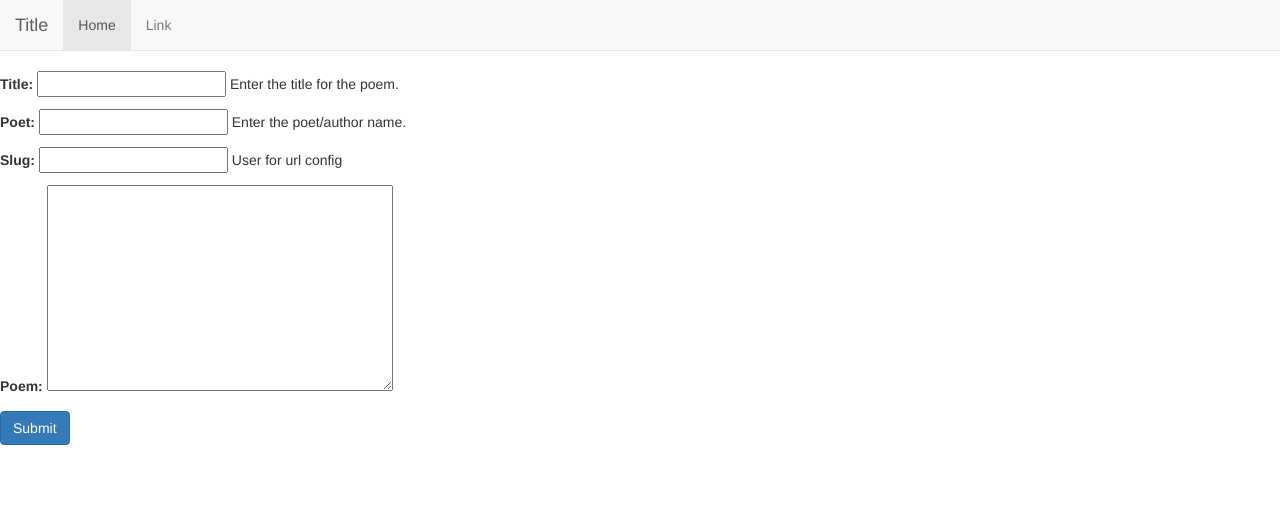
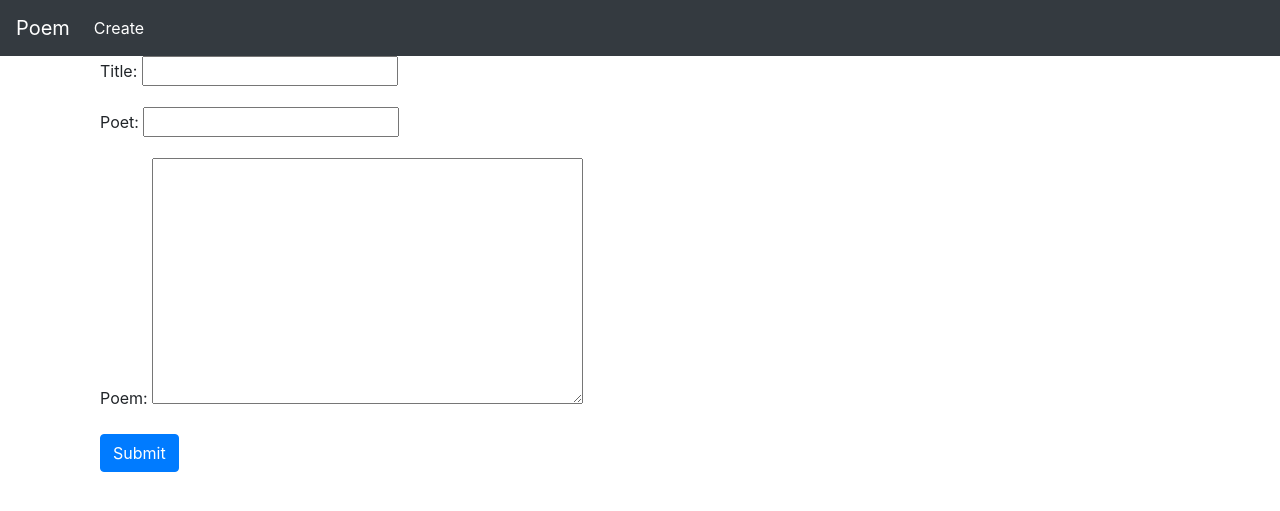
Before and after one commit to Irondev25/Poem, a Django app: page /poem/create/ in a window 1280 px wide. Shown: the top 511 px of the page. Run offline with Django 3.2, Linux system fonts and the light colour scheme; some libraries are stand-ins or nearby versions.

Commit message:
Done Poem

```diff
--- a/poem/poem_app/forms.py
+++ b/poem/poem_app/forms.py
@@ -1,8 +1,15 @@
 from django import forms
 from .models import Poem
+from django.utils.text import slugify
 
 class PoemForm(forms.ModelForm):
     class Meta:
         model=Poem
         #experiment with exclude=['slug']
-        fields = '__all__'
+        exclude = ['slug']
+
+    def save(self):
+        instance = super().save(commit=False)
+        instance.slug = slugify(instance.title)+ '-' + slugify(instance.poet)
+        instance.save()
+        return instance
--- a/poem/poem_app/models.py
+++ b/poem/poem_app/models.py
@@ -3,14 +3,14 @@ from django.urls import reverse
 
 # Create your models here.
 class Poem(models.Model):
-    title = models.CharField(help_text='Enter the title for the poem.', max_length=50)
-    poet = models.CharField(help_text="Enter the poet/author name.", max_length=50)
-    slug = models.SlugField(help_text="User for url config", max_length=63)
+    title = models.CharField(max_length=50)
+    poet = models.CharField(max_length=50)
+    slug = models.SlugField(max_length=63)
     poem = models.TextField()
 
     class Meta:
         unique_together=(('title','poet'),)
-        ordering = ['-title']
+        ordering = ['title']
 
     def get_absolute_url(self):
         return reverse('poem:detail', kwargs={'slug':self.slug})
--- a/poem/poem_app/templates/poem_app/poem_create.html
+++ b/poem/poem_app/templates/poem_app/poem_create.html
@@ -3,9 +3,10 @@
 {{ block.super }} - Create
 {% endblock title %}
 {% block content %}
-<form action="{% url 'poem:create' %}" method="post">
-    {% csrf_token %}
-    {{form.as_p}}
-    <button class="btn btn-primary" type="submit">Submit</button>
-</form>
+<div class="container">
+    <form action="{% url 'poem:create' %}" method="post">
+        {% csrf_token %} {{form.as_p}}
+        <button class="btn btn-primary" type="submit">Submit</button>
+    </form>
+</div>
 {% endblock content %}
--- a/poem/poem_app/templates/poem_app/poem_delete.html
+++ b/poem/poem_app/templates/poem_app/poem_delete.html
@@ -1,4 +1,4 @@
-{% extends "poem_app/poem_delete.html" %}
+{% extends "poem_app/base_poem.html" %}
 {% block title %}
 {{ block.super }} - Delete
 {% endblock title %}
@@ -8,6 +8,6 @@
     {% csrf_token %}
     <p>Are you sure you want to delete {{poem.title}} by {{poem.poet}} </p>
     <button class="btn btn-warning" type="submit">Yes</button>
-    <button class="btn btn-default" type="button"><a href="{{poem.get_absloute_url}}">No</a></button>
+    <button class="btn btn-default" type="button"><a href="{{poem.get_absolute_url}}">No</a></button>
 </form>
 {% endblock content %}
--- a/poem/poem_app/templates/poem_app/poem_detail.html
+++ b/poem/poem_app/templates/poem_app/poem_detail.html
@@ -4,9 +4,11 @@
 {% endblock title %}
 
 {% block content %}
-<div class="jumbotron">
+<div class="container">
     <h1>{{poem.title}}</h1>
     <h3>by {{poem.poet}}</h3>
+    <br>
+    <br>
     <h2>
         {{poem.poem|linebreaks}}
     </h2>
--- a/poem/poem_app/templates/poem_app/poem_list.html
+++ b/poem/poem_app/templates/poem_app/poem_list.html
@@ -5,6 +5,7 @@
 
 {% block content %}
 <div class="jumbotron">
+    <h1>List of poems available</h1>
     <ul>
         {% for poem in poems %}
         <li><a href="{{poem.get_absolute_url}}">{{poem.title}} by {{poem.poet}}</a></li>
--- a/poem/poem_app/urls.py
+++ b/poem/poem_app/urls.py
@@ -4,7 +4,7 @@ from . import views
 app_name = 'poem'
 
 urlpatterns = [
-    path('/', views.PoemList.as_view(), name='list'),
+    path('', views.PoemList.as_view(), name='list'),
     path('<slug:slug>/', views.PoemDetail.as_view(), name='detail'),
     path('poem/create/', views.PoemCreate.as_view(), name='create'),
     path('<slug:slug>/update/', views.PoemUpdate.as_view(), name='update'),
--- a/poem/templates/base.html
+++ b/poem/templates/base.html
@@ -2,30 +2,40 @@
 <html lang="en">
 <head>
     <meta charset="UTF-8">
-    <meta name="viewport" content="width=device-width, initial-scale=1.0">
+    <meta name="viewport" content="width=device-width, initial-scale=1, shrink-to-fit=no">
     <meta http-equiv="X-UA-Compatible" content="ie=edge">
     <title>{% block title %}
     Base Template
     {% endblock title %}</title>
-    <link rel="stylesheet" href="https://maxcdn.bootstrapcdn.com/bootstrap/3.3.7/css/bootstrap.min.css" integrity="sha384-BVYiiSIFeK1dGmJRAkycuHAHRg32OmUcww7on3RYdg4Va+PmSTsz/K68vbdEjh4u"
+    <link rel="stylesheet" href="https://maxcdn.bootstrapcdn.com/bootstrap/4.0.0/css/bootstrap.min.css" integrity="sha384-Gn5384xqQ1aoWXA+058RXPxPg6fy4IWvTNh0E263XmFcJlSAwiGgFAW/dAiS6JXm"
         crossorigin="anonymous">
 </head>
 <body>
 
-    <nav class="navbar navbar-default navbar-static-top" role="navigation">
-        <a class="navbar-brand" href="#">Title</a>
-        <ul class="nav navbar-nav">
-            <li class="active">
-                <a href="#">Home</a>
-            </li>
-            <li>
-                <a href="#">Link</a>
-            </li>
-        </ul>
-    </nav>
+    <nav class="navbar navbar-expand-lg navbar-dark bg-dark">
+  <a class="navbar-brand" href="{% url 'poem:list' %}">Poem</a>
+  <button class="navbar-toggler" type="button" data-toggle="collapse" data-target="#navbarNav" aria-controls="navbarNav" aria-expanded="false" aria-label="Toggle navigation">
+    <span class="navbar-toggler-icon"></span>
+  </button>
+  <div class="collapse navbar-collapse" id="navbarNav">
+    <ul class="navbar-nav">
+      <li class="nav-item active">
+        <a class="nav-link" href="{% url 'poem:create' %}">Create <span class="sr-only">(current)</span></a>
+      </li>
+    </ul>
+  </div>
+</nav>
 
-    {% block content %}
+    <div class="container">
+         {% block content %} {% endblock content %}
+    </div>
 
-    {% endblock content %}
+    <!-- Javascripts -->
+    <script src="https://code.jquery.com/jquery-3.2.1.slim.min.js" integrity="sha384-KJ3o2DKtIkvYIK3UENzmM7KCkRr/rE9/Qpg6aAZGJwFDMVNA/GpGFF93hXpG5KkN"
+        crossorigin="anonymous"></script>
+    <script src="https://cdnjs.cloudflare.com/ajax/libs/popper.js/1.12.9/umd/popper.min.js" integrity="sha384-ApNbgh9B+Y1QKtv3Rn7W3mgPxhU9K/ScQsAP7hUibX39j7fakFPskvXusvfa0b4Q"
+        crossorigin="anonymous"></script>
+    <script src="https://maxcdn.bootstrapcdn.com/bootstrap/4.0.0/js/bootstrap.min.js" integrity="sha384-JZR6Spejh4U02d8jOt6vLEHfe/JQGiRRSQQxSfFWpi1MquVdAyjUar5+76PVCmYl"
+        crossorigin="anonymous"></script>
 </body>
 </html>
```
Also changed, not shown: poem/db.sqlite3.
